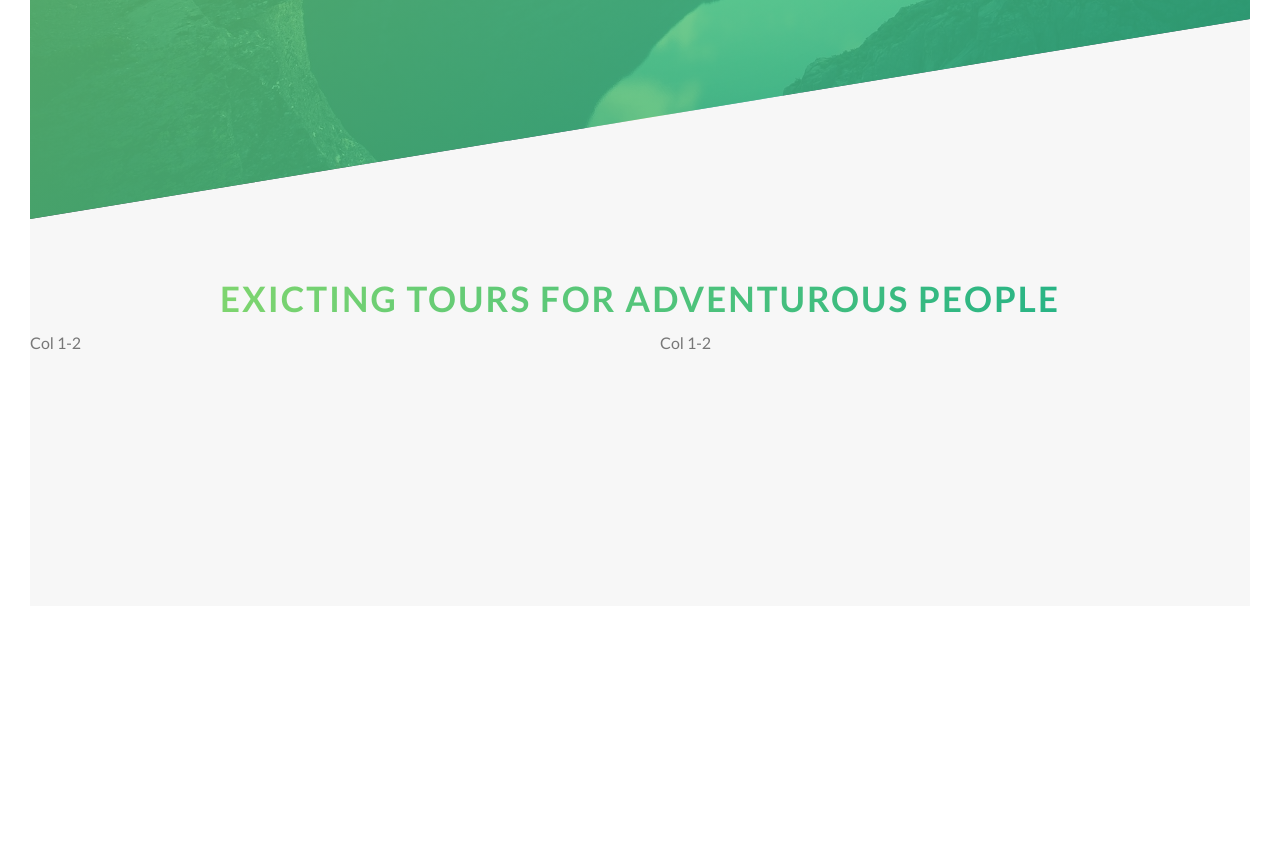
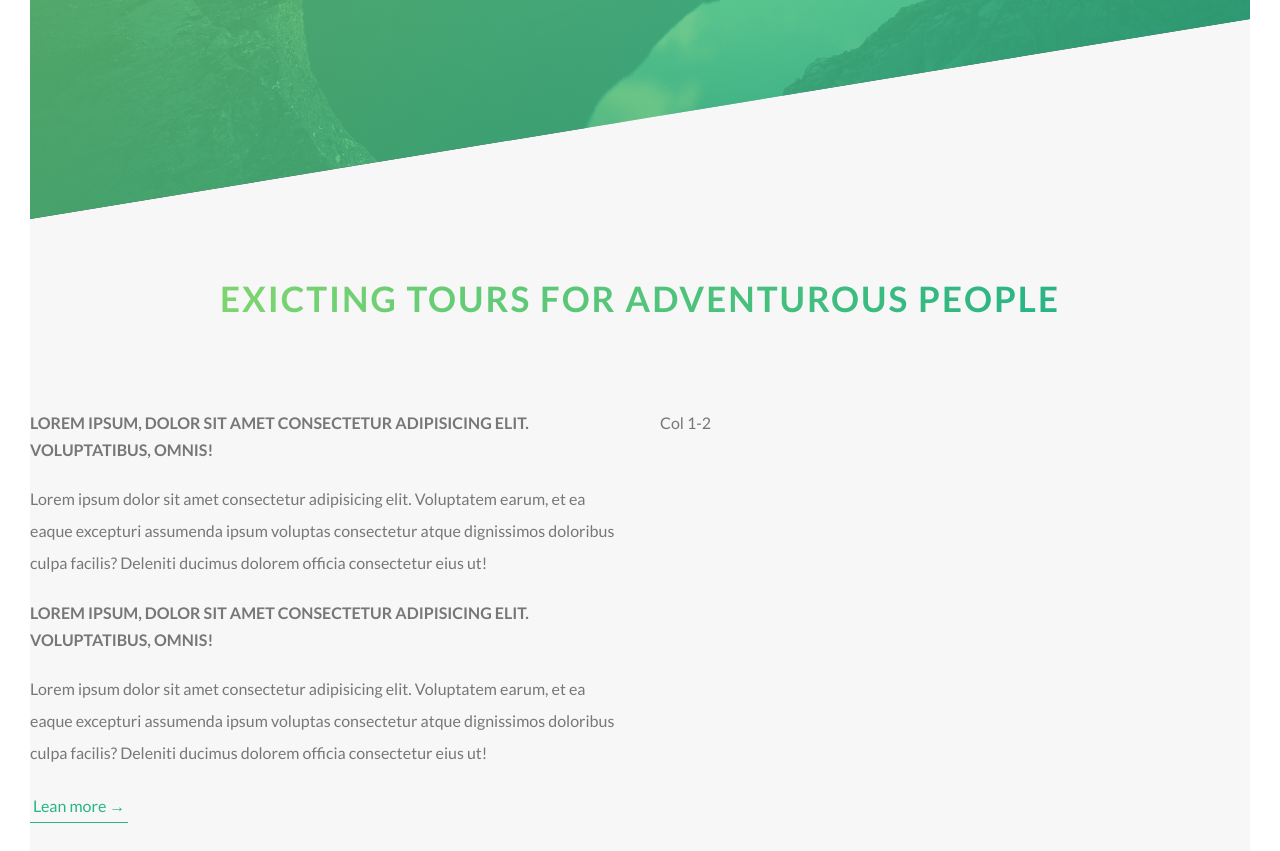
Before and after one commit to Christopher-Mcleroy/natours, a website built with webpack: page src/index.html in a window 1280 px wide. Shown: the part 571-1422 px from the top of the page. Before the commit the page ends 1207 px from the top, so only its background shows below. Built offline with nearby package versions, Linux system fonts and the light colour scheme.

Commit message:
added paragraphs and second button with styles

```diff
--- a/src/index.html
+++ b/src/index.html
@@ -31,14 +31,37 @@
 
     <main>
       <section class="section-about">
-        <div class="u-text-center">
+        <div class="u-text-center u-margin-bottem-large">
           <h2 class="heading-secondary">
             exicting tours for adventurous people
           </h2>
         </div>
 
         <div class="row">
-          <div class="col-1-2">Col 1-2</div>
+          <div class="col-1-2">
+            <h3 class="paragraph-title u-margin-bottem-small">
+              Lorem ipsum, dolor sit amet consectetur adipisicing elit.
+              Voluptatibus, omnis!
+            </h3>
+            <p class="paragraph">
+              Lorem ipsum dolor sit amet consectetur adipisicing elit.
+              Voluptatem earum, et ea eaque excepturi assumenda ipsum voluptas
+              consectetur atque dignissimos doloribus culpa facilis? Deleniti
+              ducimus dolorem officia consectetur eius ut!
+            </p>
+            <h3 class="paragraph-title u-margin-bottem-small">
+              Lorem ipsum, dolor sit amet consectetur adipisicing elit.
+              Voluptatibus, omnis!
+            </h3>
+            <p class="paragraph">
+              Lorem ipsum dolor sit amet consectetur adipisicing elit.
+              Voluptatem earum, et ea eaque excepturi assumenda ipsum voluptas
+              consectetur atque dignissimos doloribus culpa facilis? Deleniti
+              ducimus dolorem officia consectetur eius ut!
+            </p>
+            <a href="#" class="button-text">Lean more &rarr;</a>
+          </div>
+
           <div class="col-1-2">Col 1-2</div>
         </div>
       </section>
--- a/src/sass/base/_typography.scss
+++ b/src/sass/base/_typography.scss
@@ -47,3 +47,15 @@ body {
       rgba($color: $color-primary-black, $alpha: 0.4);
   }
 }
+
+.paragraph-title {
+  font-size: 1.6rem;
+  text-transform: uppercase;
+  font-weight: 700;
+}
+
+.paragraph {
+  font-size: 1.6rem;
+  line-height: 2;
+  margin-bottom: 2rem;
+}
--- a/src/sass/base/_utlities.scss
+++ b/src/sass/base/_utlities.scss
@@ -1,3 +1,12 @@
 .u-text-center {
   text-align: center;
 }
+.u-margin-bottem-small {
+  margin-bottom: 2rem;
+}
+.u-margin-bottem-medium {
+  margin-bottom: 5rem;
+}
+.u-margin-bottem-large {
+  margin-bottom: 8rem;
+}
--- a/src/sass/components/_button.scss
+++ b/src/sass/components/_button.scss
@@ -50,3 +50,28 @@
     animation-fill-mode: backwards;
   }
 }
+
+.button-text {
+  &:link,
+  &:visited {
+    font-size: 1.6rem;
+    text-decoration: none;
+    color: $color-primary-dark;
+    padding: 3px;
+    border-bottom: 1px solid $color-primary-dark;
+    transition: all 0.2s;
+    display: inline-block;
+  }
+
+  &:hover {
+    color: $color-primary-white;
+    background-color: $color-primary-dark;
+    box-shadow: 0px 1rem 1rem rgba($color-primary-black, 0.15);
+    transform: translateY(-3px);
+  }
+
+  &:active {
+    box-shadow: 0px 0.5rem 0.5rem rgba($color-primary-black, 0.15);
+    transform: translateY(0);
+  }
+}
```
